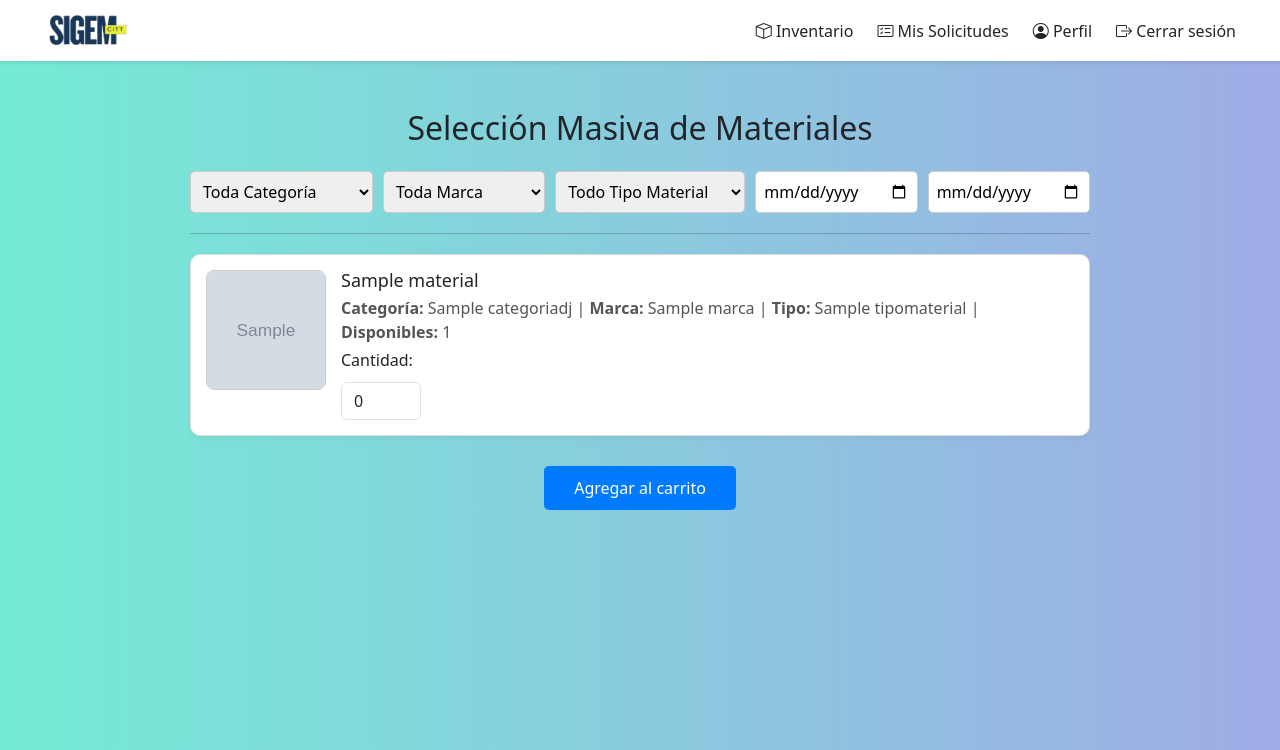
After one commit to ConstanzaPavez/srvSIGEM, a Django app: page /seleccion-masiva-materiales/ in a window 1280 px wide. The commit adds this page. Shown: the top 750 px of the page. Run offline with Django 4.2, Linux system fonts and the light colour scheme; a user stored in the database is signed in; tables that the repository leaves empty hold one stand-in row (values such as "Sample post"); grey boxes marked "Sample" are stand-in pictures; parts of the project's set-up code (start-up, migrations or seed data) failed here and were passed over; some libraries are stand-ins or nearby versions.

Commit message:
bloque de agrupacion masivo

```diff
--- /dev/null
+++ b/appSIGEM/templates/paginas/inventario/seleccion_masiva.html
@@ -0,0 +1,161 @@
+{% extends "base.html" %}
+
+{% block title %}Selección Masiva de Materiales{% endblock %}
+
+{% block content %}
+<style>
+    .contenedor-filtros {
+        display: flex;
+        flex-wrap: wrap;
+        gap: 10px;
+        margin-bottom: 20px;
+    }
+
+    .contenedor-filtros select,
+    .contenedor-filtros input[type="date"] {
+        flex: 1;
+        padding: 8px;
+        border-radius: 5px;
+        border: 1px solid #ccc;
+    }
+
+    .grupo-material {
+        display: flex;
+        gap: 15px;
+        align-items: flex-start;
+        margin-bottom: 20px;
+        padding: 15px;
+        border: 1px solid #ddd;
+        border-radius: 10px;
+        background-color: #fff;
+        box-shadow: 0 2px 5px rgba(0,0,0,0.05);
+    }
+
+    .grupo-material img {
+        width: 120px;
+        height: 120px;
+        object-fit: cover;
+        border-radius: 8px;
+        border: 1px solid #ccc;
+    }
+
+    .grupo-info {
+        flex-grow: 1;
+    }
+
+    .grupo-info h5 {
+        margin: 0;
+        font-size: 18px;
+    }
+
+    .grupo-info p {
+        margin: 4px 0;
+        color: #555;
+    }
+
+    .cantidad-input {
+        width: 80px;
+        margin-top: 10px;
+    }
+
+    .btn-submit {
+        display: block;
+        margin: 30px auto 0;
+        padding: 10px 30px;
+        font-size: 16px;
+        background-color: #007bff;
+        color: white;
+        border: none;
+        border-radius: 5px;
+        cursor: pointer;
+        transition: background-color 0.3s;
+    }
+
+    .btn-submit:hover {
+        background-color: #0056b3;
+    }
+
+    .mensaje-vacio {
+        text-align: center;
+        font-style: italic;
+        color: #777;
+        margin-top: 30px;
+    }
+</style>
+
+<h2 class="text-center mb-4">Selección Masiva de Materiales</h2>
+
+<!-- Filtros -->
+<form method="get" class="contenedor-filtros" style="max-width: 900px; margin: auto;">
+    <select name="categoria" onchange="this.form.submit()">
+        <option value="">Toda Categoría</option>
+        {% for cat in categorias %}
+            <option value="{{ cat.id_categoria }}" {% if categoria_id|stringformat:"s" == cat.id_categoria|stringformat:"s" %}selected{% endif %}>{{ cat.nombre_categoria }}</option>
+        {% endfor %}
+    </select>
+
+    <select name="marca" onchange="this.form.submit()">
+        <option value="">Toda Marca</option>
+        {% for mar in marcas %}
+            <option value="{{ mar.id_marca }}" {% if marca_id|stringformat:"s" == mar.id_marca|stringformat:"s" %}selected{% endif %}>{{ mar.nom_marca }}</option>
+        {% endfor %}
+    </select>
+
+    <select name="tipo" onchange="this.form.submit()">
+        <option value="">Todo Tipo Material</option>
+        {% for tip in tipos %}
+            <option value="{{ tip.id_tipo_material }}" {% if tipo_id|stringformat:"s" == tip.id_tipo_material|stringformat:"s" %}selected{% endif %}>{{ tip.nombre_tipo_material }}</option>
+        {% endfor %}
+    </select>
+
+    <input type="date" name="fecha_retiro" value="{{ fecha_retiro }}" required onchange="this.form.submit()">
+    <input type="date" name="fecha_devolucion" value="{{ fecha_devolucion }}" required onchange="this.form.submit()">
+</form>
+
+<hr style="max-width: 900px; margin: 20px auto;">
+
+<!-- Formulario para enviar cantidades -->
+<form method="post" style="max-width: 900px; margin: auto;">
+    {% csrf_token %}
+    {% for grupo in grupos_agrupados %}
+        <div class="grupo-material">
+            <!-- Imagen del primer material del grupo -->
+                <!-- Imagen del primer material del grupo -->
+                <div>
+                    {% if grupo.materiales.0.img_material %}
+                        <img src="{{ grupo.materiales.0.img_material.url }}" alt="Imagen del material">
+                    {% else %}
+                        <div style="width:120px; height:120px; background:#f0f0f0; display:flex; align-items:center; justify-content:center; border-radius:8px; border:1px solid #ccc;">
+                            <span class="text-muted">Sin imagen</span>
+                        </div>
+                    {% endif %}
+                </div>
+            <!-- Información del grupo -->
+            <div class="grupo-info">
+                <h5>{{ grupo.nombre }}</h5>
+                <p>
+                    <strong>Categoría:</strong> {{ grupo.categoria.nombre_categoria }} |
+                    <strong>Marca:</strong> {{ grupo.marca.nom_marca }} |
+                    <strong>Tipo:</strong> {{ grupo.tipo.nombre_tipo_material }} |
+                    <strong>Disponibles:</strong> {{ grupo.cantidad }}
+                </p>
+
+                <label for="cantidad_{{ grupo.materiales.0.id_material }}">Cantidad:</label>
+                <input
+                    type="number"
+                    name="cantidad_{{ grupo.materiales.0.id_material }}"
+                    id="cantidad_{{ grupo.materiales.0.id_material }}"
+                    min="0"
+                    max="{{ grupo.cantidad }}"
+                    value="0"
+                    class="form-control cantidad-input"
+                >
+            </div>
+        </div>
+    {% empty %}
+        <p class="mensaje-vacio">No hay materiales disponibles para estos filtros y fechas.</p>
+    {% endfor %}
+
+    <button type="submit" class="btn-submit">Agregar al carrito</button>
+</form>
+{% endblock %}
--- a/appSIGEM/views.py
+++ b/appSIGEM/views.py
@@ -7,7 +7,7 @@ from .forms import CategoriaForm
 from .forms import TipoMaterialForm
 from .forms import MarcaForm
 from .forms import MaterialForm
-from .models import Material, Carrito, ItemCarrito, Solicitud, ItemSolicitud, CategoriaDj
+from .models import Material, Carrito, ItemCarrito, Solicitud, ItemSolicitud, CategoriaDj, Marca, TipoMaterial
 from .forms import LoginForm, CrearUsuarioForm
 from django.contrib import messages
 from .forms import GestionarSolicitudForm
@@ -1271,3 +1271,115 @@ def verificar_reservas_ajax(request):
             materiales_solapados.append(item_carrito.material.nom_material)
 
     return JsonResponse({'conflictos': materiales_solapados})
+
+
+from collections import defaultdict
+from datetime import datetime
+from django.contrib import messages
+from django.shortcuts import render, redirect
+from django.contrib.auth.decorators import login_required
+
+def calcular_disponibilidad(material, fecha_inicio, fecha_fin):
+    return not material.itemsolicitud_set.filter(
+        solicitud__estado__in=['APR', 'PAR', 'PEND'],
+        solicitud__fecha_retiro__lte=fecha_fin,
+        solicitud__fecha_devolucion__gte=fecha_inicio,
+        rechazado=False
+    ).exists()
+
+@login_required
+def seleccion_masiva_materiales(request):
+    categoria_id = request.GET.get('categoria')
+    marca_id = request.GET.get('marca')
+    tipo_id = request.GET.get('tipo')
+    fecha_retiro = request.GET.get('fecha_retiro')
+    fecha_devolucion = request.GET.get('fecha_devolucion')
+
+    materiales = Material.objects.all()
+
+    if categoria_id:
+        materiales = materiales.filter(categoria__id_categoria=categoria_id)
+    if marca_id:
+        materiales = materiales.filter(marca__id_marca=marca_id)
+    if tipo_id:
+        materiales = materiales.filter(tipo_material__id_tipo_material=tipo_id)
+
+    # Parsear fechas
+    retiro, devolucion = None, None
+    if fecha_retiro and fecha_devolucion:
+        try:
+            retiro = datetime.strptime(fecha_retiro, "%Y-%m-%d").date()
+            devolucion = datetime.strptime(fecha_devolucion, "%Y-%m-%d").date()
+        except ValueError:
+            retiro = devolucion = None
+
+    # Filtrar solo materiales disponibles en rango
+    materiales_filtrados = []
+    if retiro and devolucion:
+        for m in materiales:
+            if calcular_disponibilidad(m, retiro, devolucion):
+                materiales_filtrados.append(m)
+    else:
+        materiales_filtrados = list(materiales)
+
+    # Agrupar por (categoria, marca, tipo_material, nombre similar)
+    grupos = defaultdict(list)
+    for mat in materiales_filtrados:
+        key = (mat.categoria.id_categoria, mat.marca.id_marca, mat.tipo_material.id_tipo_material, mat.nom_material
+)
+        grupos[key].append(mat)
+
+    # Crear lista de grupos con cantidad
+    grupos_agrupados = []
+    for key, mats in grupos.items():
+        categoria = mats[0].categoria
+        marca = mats[0].marca
+        tipo = mats[0].tipo_material
+        nombre = mats[0].nom_material
+        cantidad = len(mats)
+        grupos_agrupados.append({
+            'categoria': categoria,
+            'marca': marca,
+            'tipo': tipo,
+            'nombre': nombre,
+            'cantidad': cantidad,
+            'materiales': mats,
+        })
+
+    if request.method == 'POST':
+        total_solicitado = 0
+        for grupo in grupos_agrupados:
+            grupo_id = grupo['materiales'][0].id_material  # Usamos el ID del primer material como identificador único
+            cantidad_str = request.POST.get(f'cantidad_{grupo_id}')  # nombre del input: cantidad_123
+            try:
+                cantidad = int(cantidad_str)
+            except (TypeError, ValueError):
+                cantidad = 0
+
+            if cantidad > grupo['cantidad']:
+                messages.error(request, f"No puedes solicitar más que {grupo['cantidad']} del grupo {grupo['nombre']}.")
+                return redirect(request.path + f"?categoria={categoria_id}&marca={marca_id}&tipo={tipo_id}&fecha_retiro={fecha_retiro}&fecha_devolucion={fecha_devolucion}")
+
+            if cantidad > 0:
+                for mat in grupo['materiales'][:cantidad]:
+                    agregar_al_carrito(request, mat.id_material)
+                total_solicitado += cantidad
+
+        if total_solicitado > 0:
+            messages.success(request, f'Se agregaron {total_solicitado} materiales al carrito.')
+            return redirect('ver_carrito')
+        else:
+            messages.error(request, 'No se seleccionó ninguna cantidad válida.')
+
+    context = {
+        'grupos_agrupados': grupos_agrupados,
+        'fecha_retiro': fecha_retiro or '',
+        'fecha_devolucion': fecha_devolucion or '',
+        'categorias': CategoriaDj.objects.all(),
+        'marcas': Marca.objects.all(),
+        'tipos': TipoMaterial.objects.all(),
+        'categoria_id': categoria_id or '',
+        'marca_id': marca_id or '',
+        'tipo_id': tipo_id or '',
+    }
+    return render(request, 'paginas/inventario/seleccion_masiva.html', context)
--- a/srvSIGEM/urls.py
+++ b/srvSIGEM/urls.py
@@ -5,6 +5,7 @@ from django.conf.urls.static import static
 from django.conf import settings
 from appSIGEM.views import gestionar_solicitud
 from django.contrib.auth import views as auth_views
+from appSIGEM.views import seleccion_masiva_materiales
 
 urlpatterns = [
     path('admin/', admin.site.urls),
@@ -56,6 +57,8 @@ urlpatterns = [
 
     path('verificar-reservas/', views.verificar_reservas_ajax, name='verificar_reservas_ajax'),
 
+    path('seleccion-masiva-materiales/', seleccion_masiva_materiales, name='seleccion_masiva_materiales'),
+
     # Recuperación de contraseña personalizada
     path('password_reset/', auth_views.PasswordResetView.as_view(
         template_name='paginas/auth/password_reset_form.html',
```
Also changed, not shown: appSIGEM/templates/paginas/crud_material/listar_materiales.html (+13 -7 lines).
